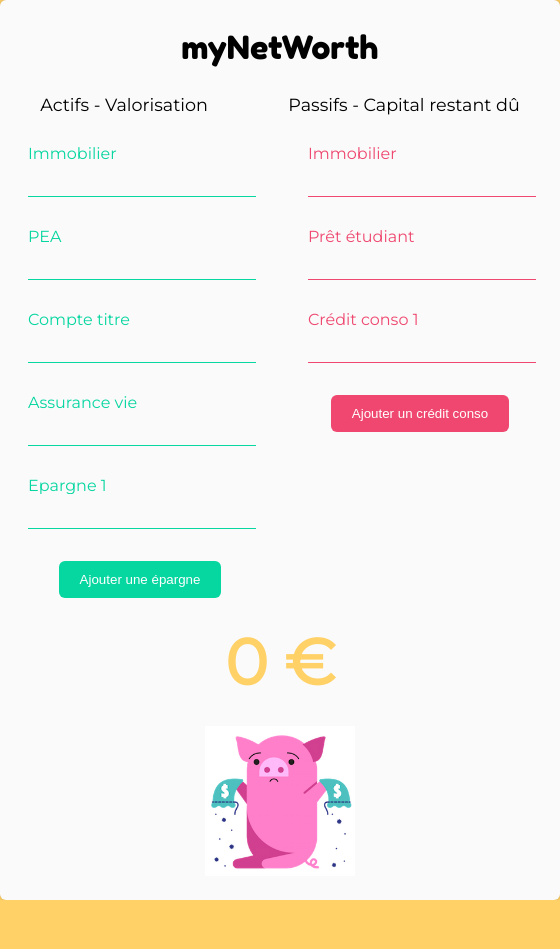
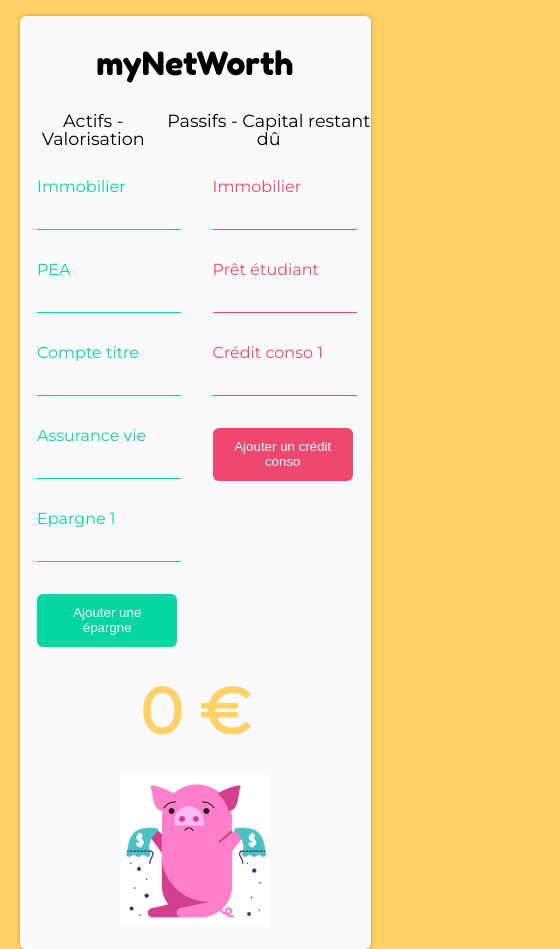
Before and after one commit to GuillaumeBe/myNetWorth, a React (Create React App) app: page / in a window 390 px wide. Shown: the whole page, 560 px wide, since content can reach past the window. Before the commit the page ends 900 px from the top, so only its background shows below. Built offline with nearby package versions, Linux system fonts and the light colour scheme.

Commit message:
responsiveness

```diff
--- a/src/App/styles.ts
+++ b/src/App/styles.ts
@@ -7,7 +7,9 @@ export const Container = styled.div`
 `;
 
 export const Wrapper = styled.div`
-  width: 35rem;
+  margin: 1rem 0;
+  max-width: 35rem;
+  width: 90%;
   border-radius: 6px;
   background-color: #fafafa;
   box-shadow: 0 0 6px -2px #00000080;
@@ -29,6 +31,8 @@ export const Title = styled.h1`
 export const SubTitles = styled.div`
   display: flex;
   justify-content: space-around;
+  text-align: center;
+
 `;
 
 export const SubTitle = styled.h2`
```
